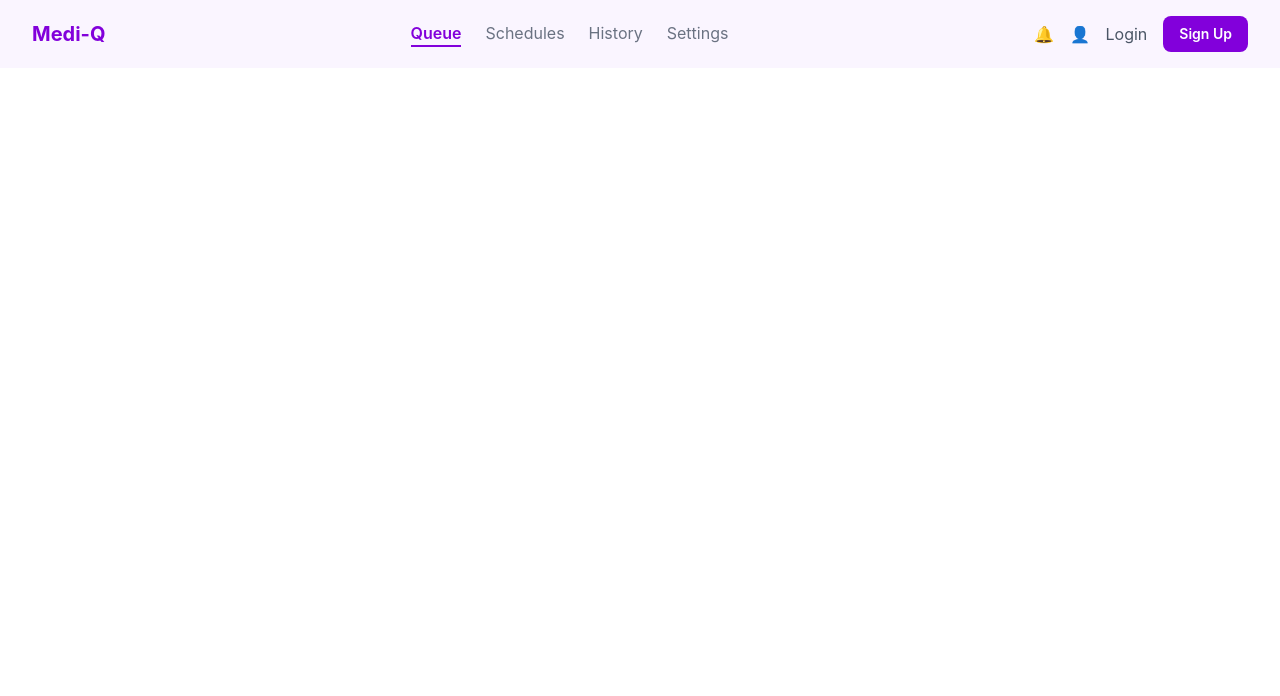
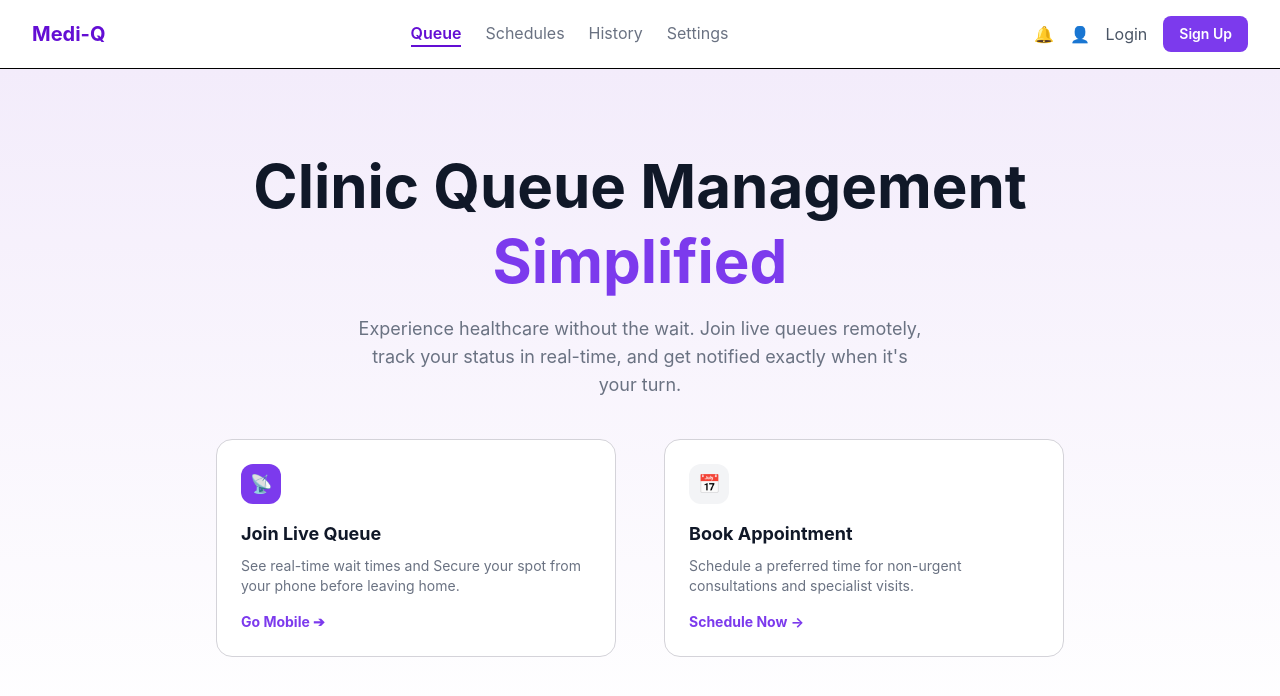
Before and after one commit to tanujkinkar9/Medi-Q, a React (Vite) app in the folder client/: page / in a window 1280 px wide. Shown: the top 696 px of the page. Built offline with nearby package versions, Linux system fonts and the light colour scheme.

Commit message:
feat: Landing page hero sextion + CTA cards

```diff
--- a/client/src/pages/patient/Landing.jsx
+++ b/client/src/pages/patient/Landing.jsx
@@ -3,14 +3,14 @@ function Landing(){
         <div className="min-h-screen bg-white">
 
             {/*Navbar*/}
-            <nav className="bg-purple-50 flex items-center justify-between px-8 py-4">
+            <nav className="bg-white flex items-center justify-between px-8 py-4 border-b-1">
 
                 {/*Left - Logo */}
-                <span className="text-purple-700 font-bold text-xl">Medi-Q</span>
+                <span className="font-bold text-xl" style={{color: '#630ed4'}}>Medi-Q</span>
 
                 {/* Midddle - links*/}
                 <div className="flex gap-6">
-                <a href="#" className="text-purple-700 font-semibold border-b-2 border-purple-700">Queue</a>
+                <a href="#" className="font-semibold border-b-2 "style={{color: '#630ed4'}}>Queue</a>
                 <a href="#" className="text-gray-500">Schedules</a>
                 <a href="#" className="text-gray-500">History</a>
                 <a href="#" className="text-gray-500">Settings</a>
@@ -21,11 +21,51 @@ function Landing(){
                     <span className="text-gray-500 cursor-pointer">🔔</span>
                     <span className="text-gray-500 cursor-pointer">👤</span>
                     <a href="#" className="text-gray-600">Login</a>
-                    <button className="bg-purple-700 text-white px-4 py-2 rounded-lg text-sm font-semibold">
+                    {/*Sign up Button*/}
+                    <button className="text-white px-4 py-2 rounded-lg text-sm font-semibold"style={{background: '#7c3aed'}}>
                         Sign Up
                     </button>
                 </div>
             </nav>
+            {/*Hero section*/}
+            <section className="text-center px-8 py-20" style={{background: 'linear-gradient(to bottom, #f3ecfb,#ffffff)'}}>
+                <h1 className="text-6xl font-bold text-gray-900 leading-tight mb-4">
+                    Clinic Queue Management<br/>
+                    <span style={{color:'#7c3aed'}}>Simplified</span>
+                </h1>
+                <p className="text-gray-500 text-lg max-w-xl mx-auto mb-10">
+                    Experience healthcare without the wait. Join live queues remotely,
+                    track your status in real-time, and get notified exactly when it's your turn.
+                </p>
+
+                {/*CTA Cards*/}
+                <div className="flex gap-12 justify-center mt-10">
+
+                    {/*Card 1 - Join Live Queue*/}
+                    <div className="bg-white border  rounded-2xl p-6 w-100 text-left cursor-pointer"style={{border: '1px solid #d4d3d9'}}>
+                        <div className="w-10 h-10 rounded-xl flex items-center justify-center mb-4" style={{background:'#7c3aed'}}>
+                            <span className="text-white text-lg">📡</span>
+                        </div>
+                        <h3 className="text-lg font-bold text-gray-900 mb-2">Join Live Queue</h3>
+                        <p className="text-gray-500 text-sm mb-4">See real-time wait times and Secure your spot from your phone before leaving home.</p>
+                        <a href="#" className="text-sm font-bold flex items-center gap-1" style={{color:'#7c3aed'}}>
+                            Go Mobile ➔
+                            </a>
+                    </div>
+
+                    {/*Card 2 -Book Appointment*/}
+                    <div className="bg-white  rounded-2xl p-6 w-100 text-left cursor-pointer"style={{border: '1px solid #d4d3d9'}}>
+                        <div className="w-10 h-10 rounded-xl bg-gray-100 flex items-center justify-center mb-4">
+                            <span className="text-lg">📅</span>
+                        </div>
+                        <h3 className="text-lg font-bold text-gray-900 mb-2">Book Appointment</h3>
+                        <p className="text-gray-500 text-sm mb-4">Schedule a preferred time for non-urgent consultations and specialist visits.</p>
+                        <a href="#" className="text-sm font-bold flex items-center gap-1" style={{color:'#7c3aed'}}>
+                            Schedule Now →
+                        </a>
+                    </div>
+                </div>
+            </section>
         </div>
     )
 }
```
